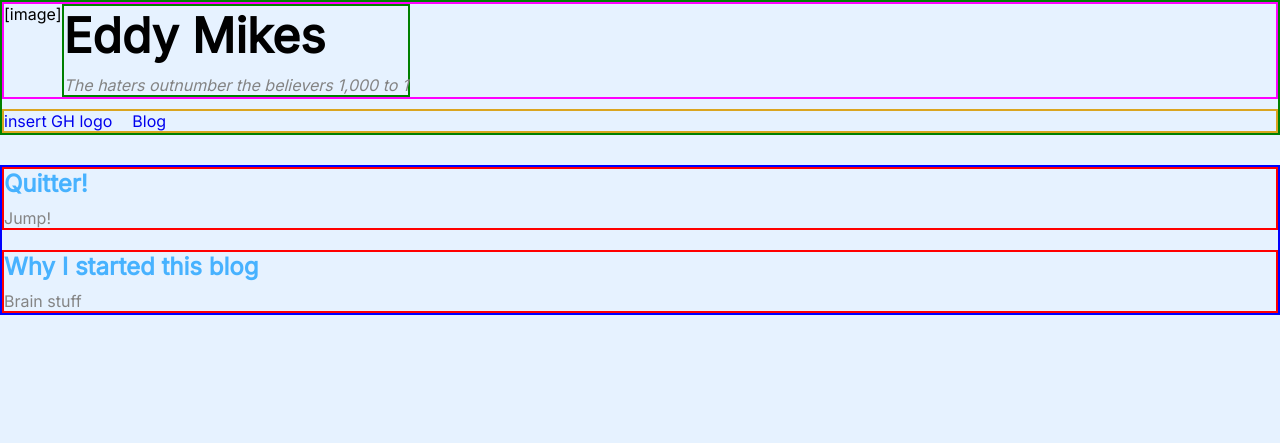
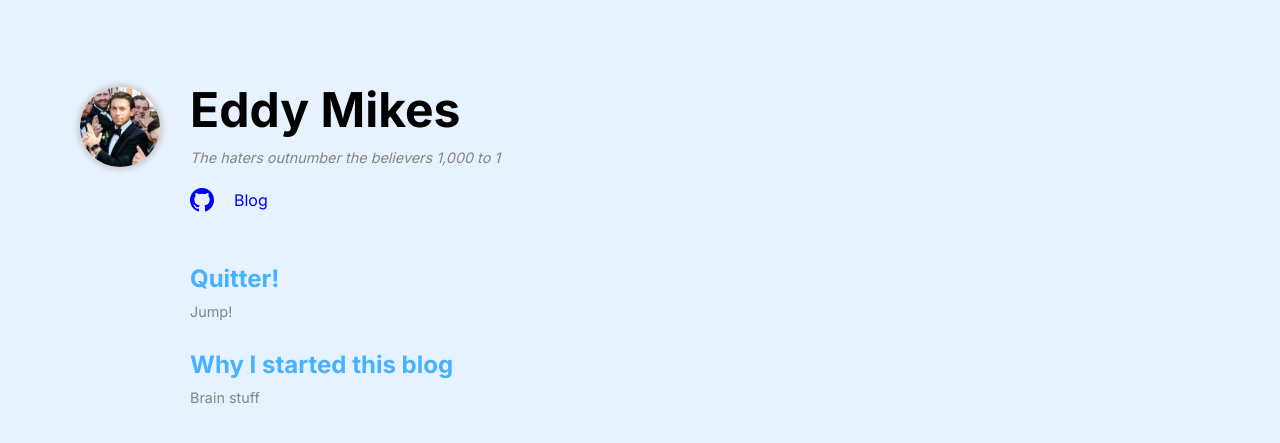
Before and after one commit to emikes919/eddymikes_blog, a Jekyll site: the page built from index.html, in a window 1280 px wide. Shown: the top 443 px of the page. Built offline with Jekyll 4.4.1, drawn with Linux system fonts in a browser that asks for light colours.

Commit message:
finalized css for desktop on home page

```diff
--- a/_layouts/default.html
+++ b/_layouts/default.html
@@ -5,6 +5,7 @@
     <meta http-equiv="X-UA-Compatible" content="IE=edge">
     <meta name="viewport" content="width=device-width, initial-scale=1.0">
     <link rel="stylesheet" href="/assets/css/styles.css">
+    <link rel='stylesheet' href="https://cdnjs.cloudflare.com/ajax/libs/font-awesome/4.7.0/css/font-awesome.min.css">
     <title>{{ page.title }}</title>
 
     {% seo %}
--- a/_sass/main.scss
+++ b/_sass/main.scss
@@ -1,5 +1,6 @@
 @import url('https://fonts.googleapis.com/css2?family=Roboto&display=swap');
 @import url('https://fonts.googleapis.com/css2?family=Inter&display=swap');
+@import url('https://fonts.googleapis.com/css2?family=Inter:wght@700&display=swap');
 
 :root{
     --primary: #47B2FF;
@@ -23,20 +24,46 @@ a {
     text-decoration: none;
 }
 
-.header-container {
-    border: 2px solid green;
+.container {
+    display: flex;
+    gap: 30px;
+}
+
+.side-bar {
+    // border: 2px solid orange;
+    padding-left: 80px;
+    padding-top: 87px;
+}
+
+.title-image img {
+    height: 80px;
+    width: 80px;
+    border-radius: 50px;
+    box-shadow: 0px 0px 5px 3px rgb(205, 205, 205);
+}
+
+.main-content {
+    width: 100%;
+    padding-top: 80px;
     display: flex;
     flex-direction: column;
-    gap: 10px;
+    gap: 50px;
+}
+
+.header-container {
+    // border: 2px solid green;
+    display: flex;
+    flex-direction: column;
+    gap: 20px;
 }
 
 .title-container {
-    border: 2px solid magenta;
+    // border: 2px solid magenta;
     display: flex;
 }
 
 .title-text-container {
-    border: 2px solid green;
+    // border: 2px solid green;
     display: flex;
     flex-direction: column;
     gap: 10px;
@@ -50,18 +77,27 @@ a {
 
 .sub-title {
     color: var(--secondary-text);
-    font-size: 1rem;
+    font-size: .9rem;
 }
 
 nav {
-    border: 2px solid goldenrod;
+    // border: 2px solid goldenrod;
     display: flex;
+    align-items: center;
     gap: 20px;
+    color: black;
 }
 
+nav a:visited {
+    color: black
+}
+
+.github-icon .fa-github {
+    font-size: 1.75rem;
+}
 
 .post-list {
-    border: 2px solid blue;
+    // border: 2px solid blue;
 }
 
 .post-list ul {
@@ -71,11 +107,11 @@ nav {
     margin: 0;
     display: flex;
     flex-direction: column;
-    gap: 20px;
+    gap: 30px;
 }
 
 .post {
-    border: 2px solid red;
+    // border: 2px solid red;
     display: flex;
     flex-direction: column;
     gap: 10px;
@@ -91,5 +127,6 @@ nav {
 }
 
 .post span {
-    color: var(--secondary-text)
+    color: var(--secondary-text);
+    font-size: .9rem;
 }
--- a/index.html
+++ b/index.html
@@ -2,17 +2,22 @@
 layout: default
 title: Eddy Mikes
 ---
+<div class="container">
+    <div class="side-bar">
+        <div class="title-image">
+            <img src="/assets/images/bondjamesbond.jpeg" alt="">
+        </div>
+    </div>
+    <div class="main-content">
         <div class="header-container">
-    <div class="title-container">
-        <div class="title-image">
-            [image]
-        </div>
             <div class="title-text-container">
                 <div class="main-title">Eddy Mikes</div>
                 <div class="sub-title"><em>The haters outnumber the believers 1,000 to 1</em></div>
             </div>
-    </div>
-    {% include navigation.html %}
+            <nav>
+                <div class="github-icon"><a href="https://github.com/emikes919"><i class='fa fa-github'></i></a></div>
+                <div class="blog-link"><a href="https://eddymikes.me">Blog</a></div>
+            </nav>
         </div>
 
         <div class="post-list">
@@ -25,3 +30,5 @@ title: Eddy Mikes
                 {% endfor %}
             </ul>
         </div>
+    </div>
+</div>
```
Also changed, not shown: assets/images/bondjamesbond.jpeg (added), 6 other files. Lines whose indentation alone changed are shown as unchanged.
